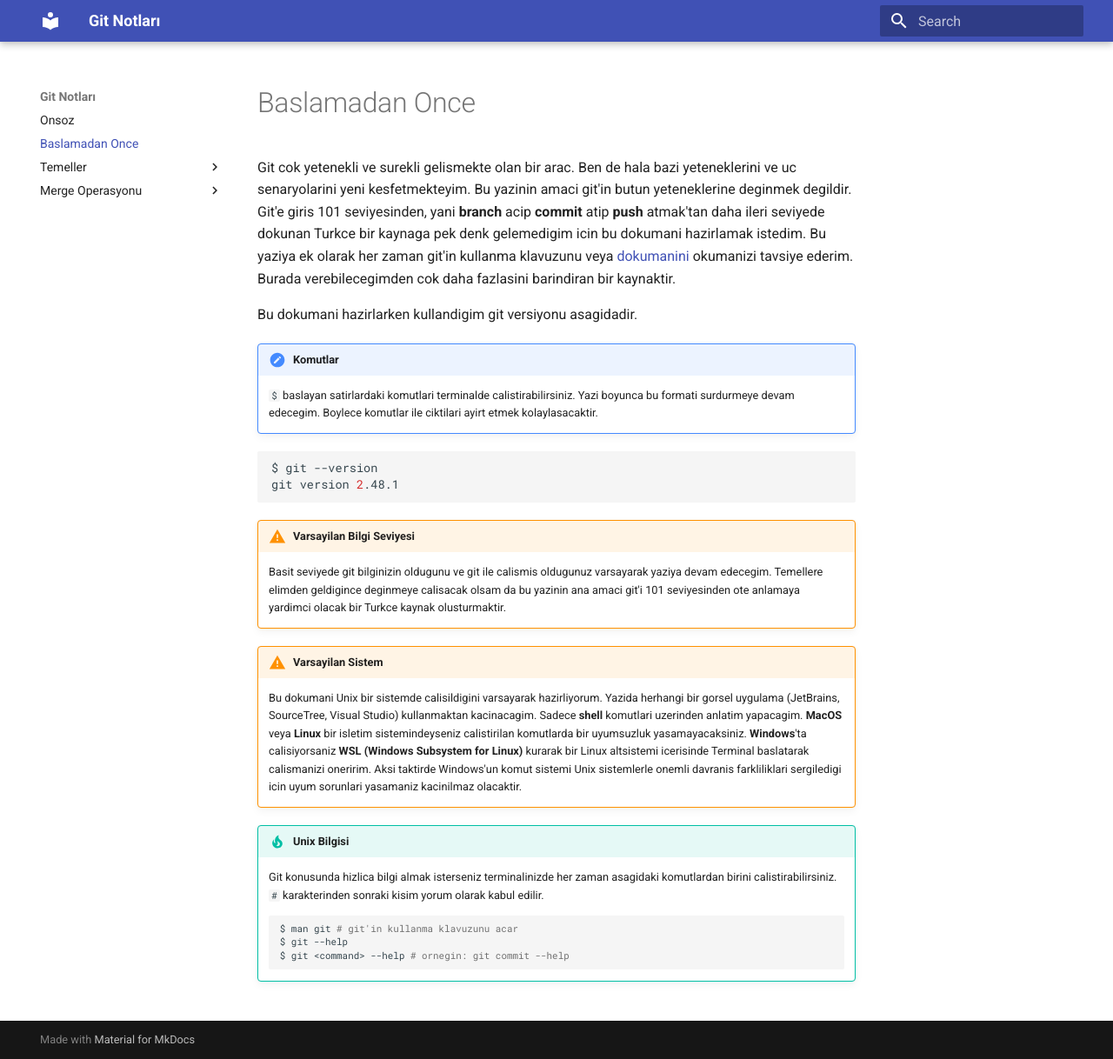
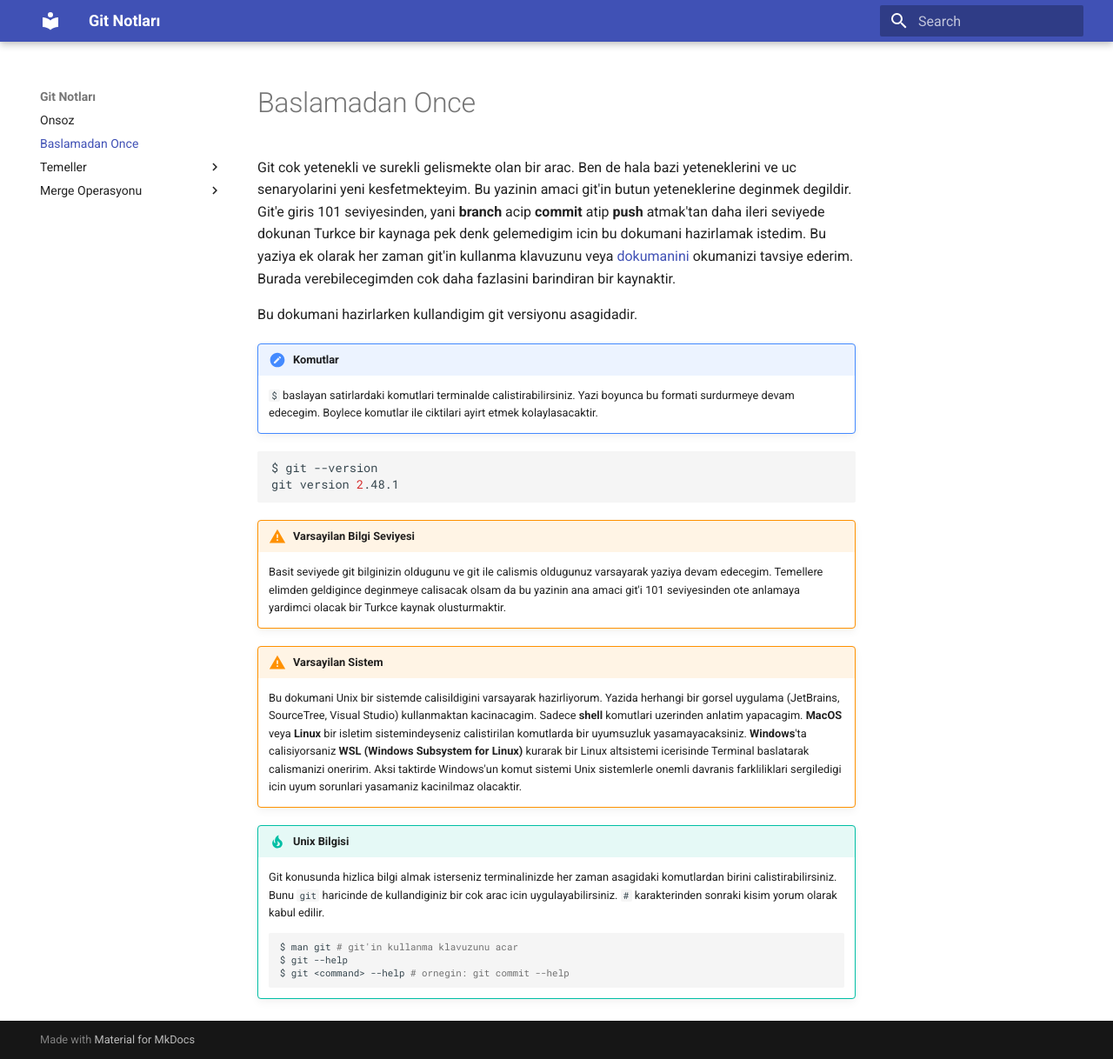
Before and after one commit to buravc/git-kilavuzu, an MkDocs documentation site: the page built from docs/baslamadan-once.md, in a window 1280 px wide and 1218 px high. Shown: the whole window at 87% size. Built offline with MkDocs 1.6.1 and Material for MkDocs 9.7.7, drawn with Linux system fonts in a browser that asks for light colours.

Commit message:
update help part

````diff
--- a/docs/baslamadan-once.md
+++ b/docs/baslamadan-once.md
@@ -17,7 +17,7 @@ git version 2.48.1
 !!! warning "Varsayilan Sistem"
     Bu dokumani Unix bir sistemde calisildigini varsayarak hazirliyorum. Yazida herhangi bir gorsel uygulama (JetBrains, SourceTree, Visual Studio) kullanmaktan kacinacagim. Sadece **shell** komutlari uzerinden anlatim yapacagim. **MacOS** veya **Linux** bir isletim sistemindeyseniz calistirilan komutlarda bir uyumsuzluk yasamayacaksiniz. **Windows**'ta calisiyorsaniz **WSL (Windows Subsystem for Linux)** kurarak bir Linux altsistemi icerisinde Terminal baslatarak calismanizi oneririm. Aksi taktirde Windows'un komut sistemi Unix sistemlerle onemli davranis farkliliklari sergiledigi icin uyum sorunlari yasamaniz kacinilmaz olacaktir.
 !!! tip "Unix Bilgisi"
-    Git konusunda hizlica bilgi almak isterseniz terminalinizde her zaman asagidaki komutlardan birini calistirabilirsiniz. `#` karakterinden sonraki kisim yorum olarak kabul edilir.
+    Git konusunda hizlica bilgi almak isterseniz terminalinizde her zaman asagidaki komutlardan birini calistirabilirsiniz. Bunu `git` haricinde de kullandiginiz bir cok arac icin uygulayabilirsiniz. `#` karakterinden sonraki kisim yorum olarak kabul edilir.
     ```bash
     $ man git # git'in kullanma klavuzunu acar
     $ git --help
````
